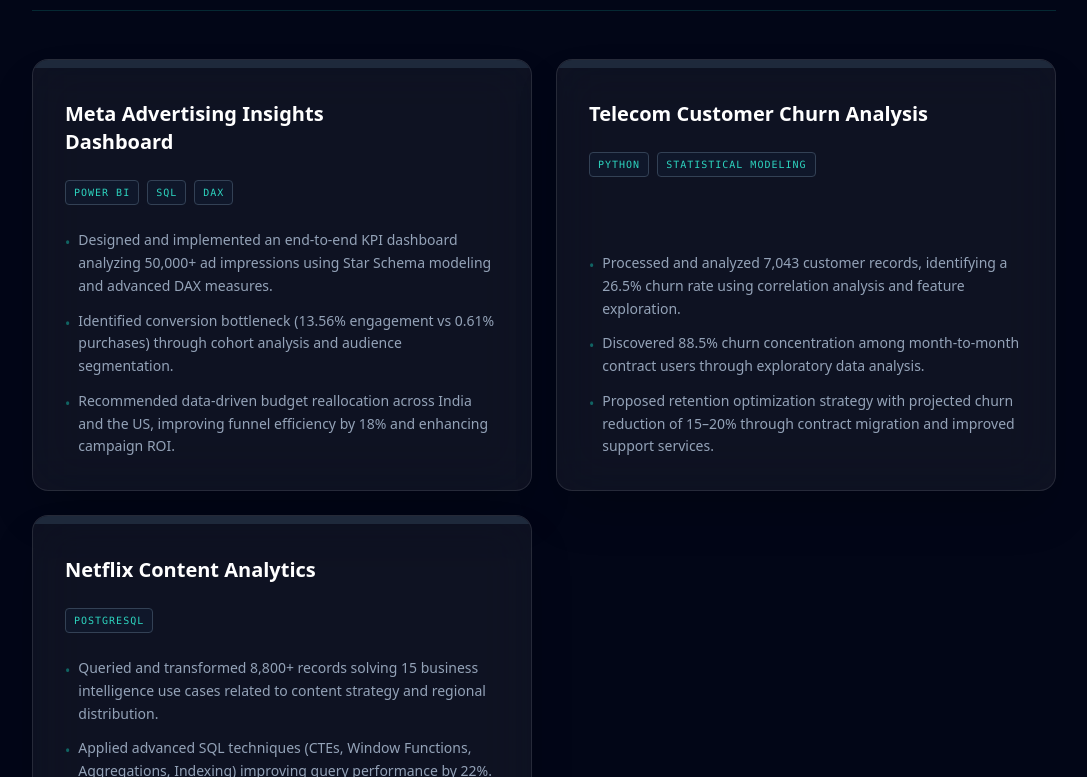
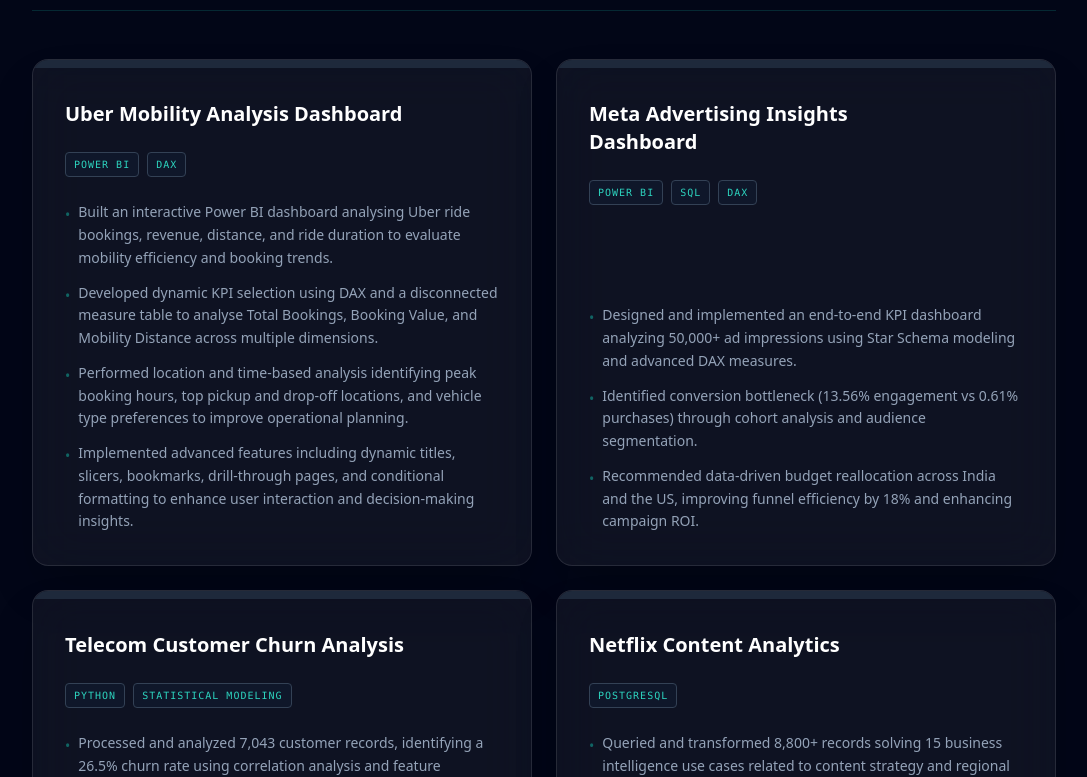
Before and after one commit to VikasMorabagi01/vikas-portfolio, a Next.js app: page / in a window 1280 px wide. Shown: the part 2203-2980 px from the top of the page, without its empty margins (96-1183 px from the left). Built offline with nearby package versions, Linux system fonts and the light colour scheme.

Commit message:
Changed theme to Emerald and Teal

```diff
--- a/data/resume.ts
+++ b/data/resume.ts
@@ -47,6 +47,16 @@
     }
   ],
   "projects": [
+    {
+      "title": "Uber Mobility Analysis Dashboard",
+      "stack": ["Power BI", "DAX"],
+      "bullets": [
+        "Built an interactive Power BI dashboard analysing Uber ride bookings, revenue, distance, and ride duration to evaluate mobility efficiency and booking trends.",
+        "Developed dynamic KPI selection using DAX and a disconnected measure table to analyse Total Bookings, Booking Value, and Mobility Distance across multiple dimensions.",
+        "Performed location and time-based analysis identifying peak booking hours, top pickup and drop-off locations, and vehicle type preferences to improve operational planning.",
+        "Implemented advanced features including dynamic titles, slicers, bookmarks, drill-through pages, and conditional formatting to enhance user interaction and decision-making insights."
+      ]
+    },
     {
       "title": "Meta Advertising Insights Dashboard",
       "stack": ["Power BI", "SQL", "DAX"],
```
